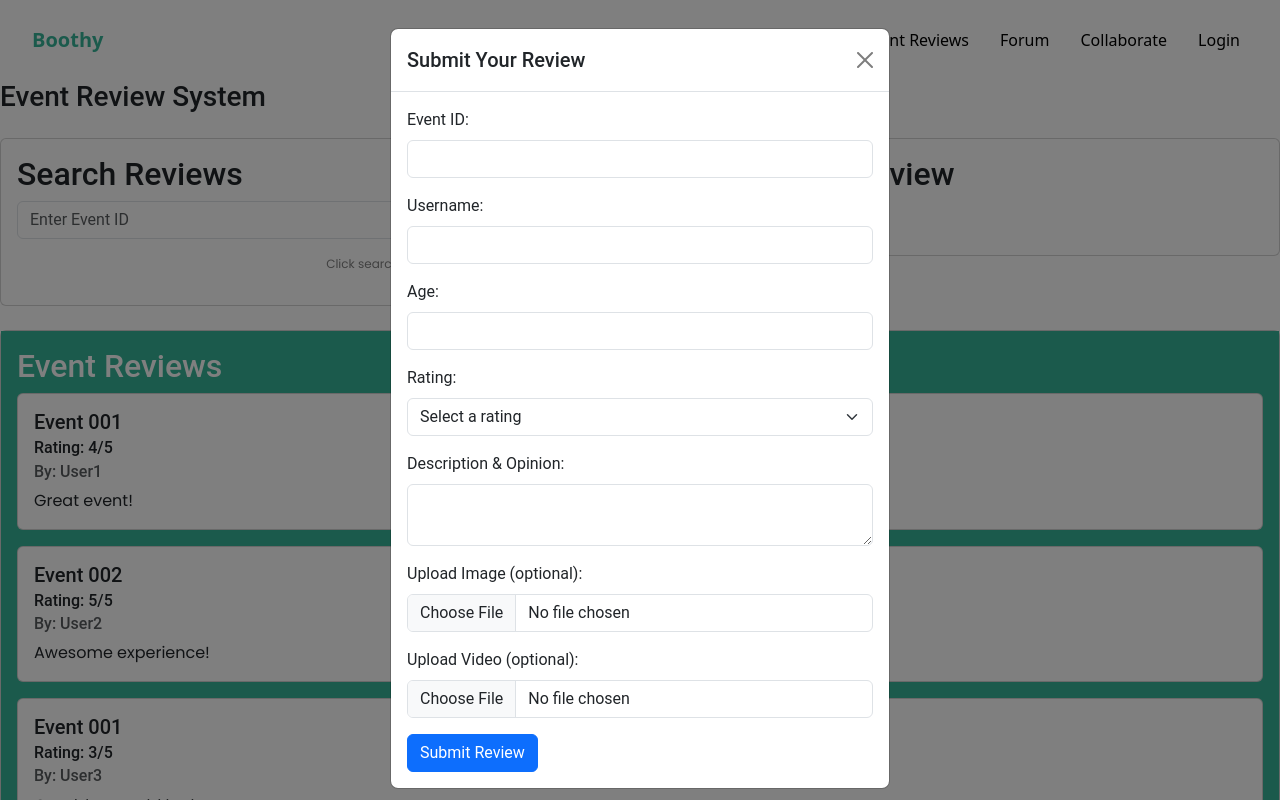
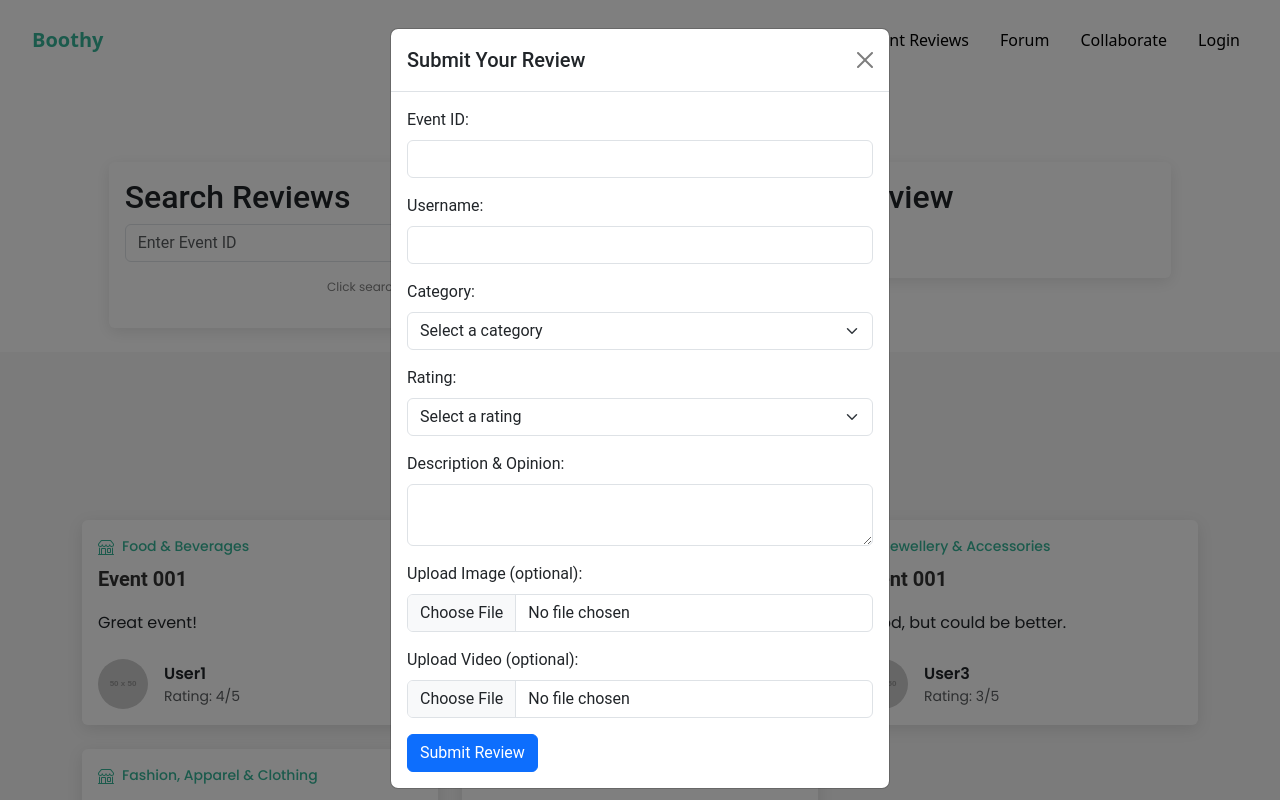
Before and after one commit to PeachyMangoz/VenueVibe, a Vue app in the folder VenueVibe/frontend/: page /eventreviews in a window 1280 px wide. Both pictures are taken after a click on the button "Open Review Form". Shown: the top 800 px of the page. Built offline with nearby package versions, Linux system fonts and the light colour scheme; a web font is replaced by a local one.

Commit message:
Update EventReview.vue

```diff
--- a/VenueVibe/frontend/src/views/EventReview.vue
+++ b/VenueVibe/frontend/src/views/EventReview.vue
@@ -1,8 +1,82 @@
+<style scoped>
+.reviews-section {
+  padding: 60px 0;
+  background-color: #f6f6f6;
+}
+
+.section-title {
+  text-align: center;
+  margin-bottom: 50px;
+}
+
+.section-title h2 {
+  font-size: 32px;
+  font-weight: 600;
+  margin-bottom: 20px;
+  padding-bottom: 20px;
+  position: relative;
+}
+
+.section-title h2::after {
+  content: "";
+  position: absolute;
+  display: block;
+  width: 50px;
+  height: 3px;
+  background: #36b598;
+  bottom: 0;
+  left: calc(50% - 25px);
+}
+
+.post-category {
+  font-size: 14px;
+  color: #36b598;
+  margin-bottom: 10px;
+  font-weight: 500;
+}
+
+.title {
+  font-size: 20px;
+  font-weight: 600;
+  margin-bottom: 20px;
+}
+
+.title a {
+  color: #333;
+  transition: 0.3s;
+}
+
+.title a:hover {
+  color: #36b598;
+}
+
+.post-author {
+  font-weight: 600;
+  font-size: 16px;
+}
+
+.post-date {
+  font-size: 14px;
+}
+
+.card {
+  border: none;
+  box-shadow: 0 4px 16px rgba(0, 0, 0, 0.1);
+  transition: 0.3s;
+}
+
+.card:hover {
+  transform: translateY(-5px);
+}
+</style>
+
+
 <template>
   <div>
-    <h3 class="mb-4">Event Review System</h3>
+    <h3 class="mb-4 text-center display-5" style="font-weight: bold">Event Reviews</h3>
     <div class="row mb-4">
-      <div class="col-md-6">
+      <div class="col-md-1"></div>
+      <div class="col-md-5">
         <div class="card">
           <div class="card-body">
             <h2 class="card-title">Search Reviews</h2>
@@ -18,7 +92,7 @@
           </div>
         </div>
       </div>
-      <div class="col-md-6">
+      <div class="col-md-5">
         <div class="card">
           <div class="card-body">
             <h2 class="card-title">Submit Your Review</h2>
@@ -59,8 +133,8 @@
       </div>
     </div>
     <!-- let me change the style for this -->
-    <div class="card mb-4">
-      <div class="card-body" style="background-color: #36b598">
+    <!-- <div class="card m-3 mb-4 ">
+      <div class="card-body" style="background-color: #36b598; border-radius: 5px;">
         <h2 class="card-title green-btn">Event Reviews</h2>
         <div id="reviews-container">
           <div v-if="filteredReviews.length === 0" class="green-btn">
@@ -74,7 +148,12 @@
               </h6>
               <h6 class="card-subtitle mb-2 text-muted">
                 By: {{ review.username }}
-                <!-- (Age: {{ review.age }}) -->
+              </h6>
+              <h6>
+                <svg xmlns="http://www.w3.org/2000/svg" width="16" height="16" fill="currentColor" class="bi bi-shop" viewBox="0 0 16 16">
+                  <path d="M2.97 1.35A1 1 0 0 1 3.73 1h8.54a1 1 0 0 1 .76.35l2.609 3.044A1.5 1.5 0 0 1 16 5.37v.255a2.375 2.375 0 0 1-4.25 1.458A2.37 2.37 0 0 1 9.875 8 2.37 2.37 0 0 1 8 7.083 2.37 2.37 0 0 1 6.125 8a2.37 2.37 0 0 1-1.875-.917A2.375 2.375 0 0 1 0 5.625V5.37a1.5 1.5 0 0 1 .361-.976zm1.78 4.275a1.375 1.375 0 0 0 2.75 0 .5.5 0 0 1 1 0 1.375 1.375 0 0 0 2.75 0 .5.5 0 0 1 1 0 1.375 1.375 0 1 0 2.75 0V5.37a.5.5 0 0 0-.12-.325L12.27 2H3.73L1.12 5.045A.5.5 0 0 0 1 5.37v.255a1.375 1.375 0 0 0 2.75 0 .5.5 0 0 1 1 0M1.5 8.5A.5.5 0 0 1 2 9v6h1v-5a1 1 0 0 1 1-1h3a1 1 0 0 1 1 1v5h6V9a.5.5 0 0 1 1 0v6h.5a.5.5 0 0 1 0 1H.5a.5.5 0 0 1 0-1H1V9a.5.5 0 0 1 .5-.5M4 15h3v-5H4zm5-5a1 1 0 0 1 1-1h2a1 1 0 0 1 1 1v3a1 1 0 0 1-1 1h-2a1 1 0 0 1-1-1zm3 0h-2v3h2z"/>
+                </svg>
+                {{ review.category}}
               </h6>
               <p class="card-text">{{ review.description }}</p>
               <img v-if="review.imageFile" :src="review.imageFile" class="review-media mb-2" alt="Review Image" />
@@ -83,7 +162,71 @@
           </div>
         </div>
       </div>
-    </div>
+    </div> -->
+
+    <section id="reviews" class="reviews-section section">
+      <!-- Section Title -->
+      <div class="container section-title" data-aos="fade-up">
+        <h2>Event Reviews</h2>
+        <p v-if="filteredReviews.length === 0" class="text-muted">
+          No reviews found for this event.
+        </p>
+      </div>
+
+      <div class="container">
+        <div class="row gy-4">
+          <!-- Review Card -->
+          <div v-for="(review, index) in filteredReviews"
+              :key="index"
+              class="col-xl-4 col-md-6"
+              data-aos="fade-up"
+              :data-aos-delay="100 * (index + 1)">
+            <article class="card h-100">
+              <!-- Review Image -->
+              <div class="post-img">
+                <img v-if="review.imageFile"
+                    :src="review.imageFile"
+                    class="img-fluid w-100"
+                    alt="Review Image"
+                    style="height: 250px; object-fit: cover;">
+                <video v-if="review.videoFile"
+                      :src="review.videoFile"
+                      class="img-fluid w-100"
+                      controls></video>
+              </div>
+
+              <!-- Category -->
+              <div class="card-body">
+                <p class="post-category d-flex align-items-center">
+                  <svg xmlns="http://www.w3.org/2000/svg" width="16" height="16" fill="currentColor" class="bi bi-shop me-2" viewBox="0 0 16 16">
+                    <path d="M2.97 1.35A1 1 0 0 1 3.73 1h8.54a1 1 0 0 1 .76.35l2.609 3.044A1.5 1.5 0 0 1 16 5.37v.255a2.375 2.375 0 0 1-4.25 1.458A2.37 2.37 0 0 1 9.875 8 2.37 2.37 0 0 1 8 7.083 2.37 2.37 0 0 1 6.125 8a2.37 2.37 0 0 1-1.875-.917A2.375 2.375 0 0 1 0 5.625V5.37a1.5 1.5 0 0 1 .361-.976zm1.78 4.275a1.375 1.375 0 0 0 2.75 0 .5.5 0 0 1 1 0 1.375 1.375 0 0 0 2.75 0 .5.5 0 0 1 1 0 1.375 1.375 0 1 0 2.75 0V5.37a.5.5 0 0 0-.12-.325L12.27 2H3.73L1.12 5.045A.5.5 0 0 0 1 5.37v.255a1.375 1.375 0 0 0 2.75 0 .5.5 0 0 1 1 0M1.5 8.5A.5.5 0 0 1 2 9v6h1v-5a1 1 0 0 1 1-1h3a1 1 0 0 1 1 1v5h6V9a.5.5 0 0 1 1 0v6h.5a.5.5 0 0 1 0 1H.5a.5.5 0 0 1 0-1H1V9a.5.5 0 0 1 .5-.5M4 15h3v-5H4zm5-5a1 1 0 0 1 1-1h2a1 1 0 0 1 1 1v3a1 1 0 0 1-1 1h-2a1 1 0 0 1-1-1zm3 0h-2v3h2z"/>
+                  </svg>
+                  {{ review.category }}
+                </p>
+
+                <!-- Title/Description -->
+                <h2 class="title">
+                  <a href="#" class="text-decoration-none">Event {{ review.eventId }}</a>
+                </h2>
+                <p class="card-text mb-4">{{ review.description }}</p>
+
+                <!-- Author Info -->
+                <div class="d-flex align-items-center">
+                  <img src="https://via.placeholder.com/50" alt="" class="rounded-circle me-3" style="width: 50px; height: 50px;">
+                  <div class="post-meta">
+                    <p class="post-author mb-0">{{ review.username }}</p>
+                    <p class="post-date mb-0 text-muted">
+                      Rating: {{ review.rating }}/5
+                    </p>
+                  </div>
+                </div>
+              </div>
+            </article>
+          </div>
+        </div>
+      </div>
+    </section>
+
 
     <!-- Review Modal -->
     <div class="modal fade" id="reviewModal" tabindex="-1" aria-labelledby="reviewModalLabel" aria-hidden="true">
@@ -106,9 +249,16 @@
                 <input type="text" id="username" v-model="newReview.username" class="form-control" required />
               </div>
               <div class="mb-3">
-                <label for="age" class="form-label">Age:</label>
-                <input type="number" id="age" v-model="newReview.age" class="form-control" required min="18"
-                  max="100" />
+                <label for="category" class="form-label">Category:</label>
+                <select id="category" v-model="newReview.category" class="form-select" required>
+                  <option value="" disabled selected>Select a category</option>
+                  <option value="Food & Beverages">Food & Beverages</option>
+                  <option value="Artist, Creator, Crafts">Artist, Creator, Crafts</option>
+                  <option value="Jewellery & Accessories">Jewellery & Accessories</option>
+                  <option value="Fashion, Apparel & Clothing">Fashion, Apparel & Clothing</option>
+                  <option value="Family & Pets">Family & Pets</option>
+                  <option value="Others">Others</option>
+                </select>
               </div>
               <div class="mb-3">
                 <label for="rating" class="form-label">Rating:</label>
@@ -155,7 +305,7 @@ export default {
     const newReview = ref({
       eventId: "",
       username: "",
-      age: "",
+      category: "",
       rating: "",
       description: "",
       imageFile: null,
@@ -192,16 +342,28 @@ export default {
     });
 
     const eventDemographics = computed(() => {
-      const ageGroups = { "18-24": 0, "25-34": 0, "35-44": 0, "45+": 0 };
-      filteredReviews.value.forEach((review) => {
-        const age = parseInt(review.age);
-        if (age < 25) ageGroups["18-24"]++;
-        else if (age < 35) ageGroups["25-34"]++;
-        else if (age < 45) ageGroups["35-44"]++;
-        else ageGroups["45+"]++;
-      });
-      return ageGroups;
+    const categories = {
+        "Food & Beverages": 0,
+        "Artist, Creator, Crafts": 0,
+        "Jewellery & Accessories": 0,
+        "Fashion, Apparel & Clothing": 0,
+        "Family & Pets":0,
+        "Others": 0
+    };
+
+    filteredReviews.value.forEach((review) => {
+        const category = review.category; // Now using the category directly instead of parsing as int
+
+        // Using direct string comparison since we're working with string values from dropdown
+        if (categories.hasOwnProperty(category)) {
+            categories[category]++;
+        } else {
+            categories["Others"]++;
+        }
     });
+
+    return categories;
+});
 
     const openReviewModal = () => {
       reviewModal.show();
@@ -314,7 +476,7 @@ export default {
       newReview.value = {
         eventId: "",
         username: "",
-        age: "",
+        category: "",
         rating: "",
         description: "",
         imageFile: null,
@@ -326,11 +488,11 @@ export default {
       await nextTick();
       // Add some sample reviews for testing
       reviews.value = [
-        { eventId: "001", username: "User1", rating: 4, description: "Great event!", age: "28" },
-        { eventId: "002", username: "User2", rating: 5, description: "Awesome experience!", age: "35" },
-        { eventId: "001", username: "User3", rating: 3, description: "Good, but could be better.", age: "42" },
-        { eventId: "001", username: "User4", rating: 5, description: "Loved it!", age: "22" },
-        { eventId: "002", username: "User5", rating: 4, description: "Very enjoyable.", age: "31" },
+        { eventId: "001", username: "User1", rating: 4, description: "Great event!", category: "Food & Beverages" },
+        { eventId: "002", username: "User2", rating: 5, description: "Awesome experience!", category: "Artist, Creator, Crafts" },
+        { eventId: "001", username: "User3", rating: 3, description: "Good, but could be better.", category: "Jewellery & Accessories" },
+        { eventId: "001", username: "User4", rating: 5, description: "Loved it!", category: "Fashion, Apparel & Clothing" },
+        { eventId: "002", username: "User5", rating: 4, description: "Very enjoyable.", category: "Food & Beverages" },
       ];
 
       const modalElement = document.getElementById('reviewModal');
```
